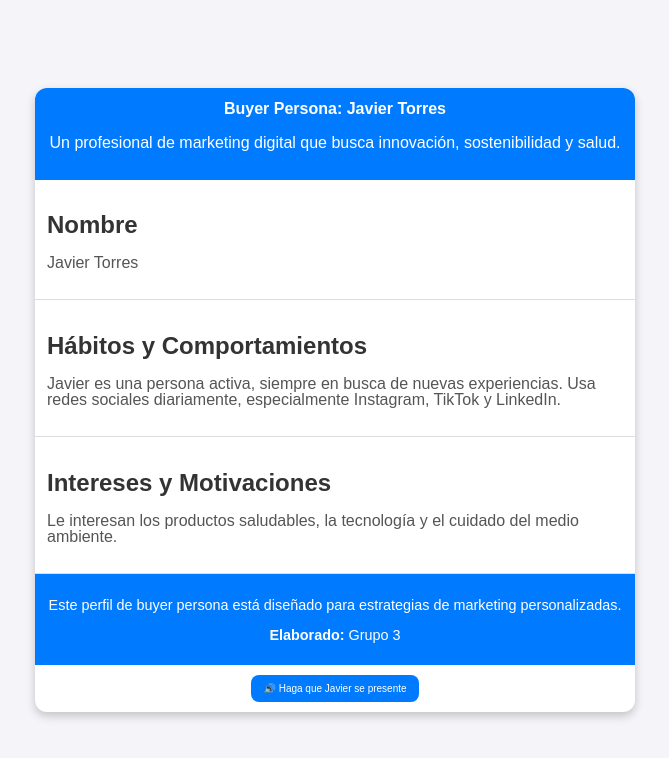
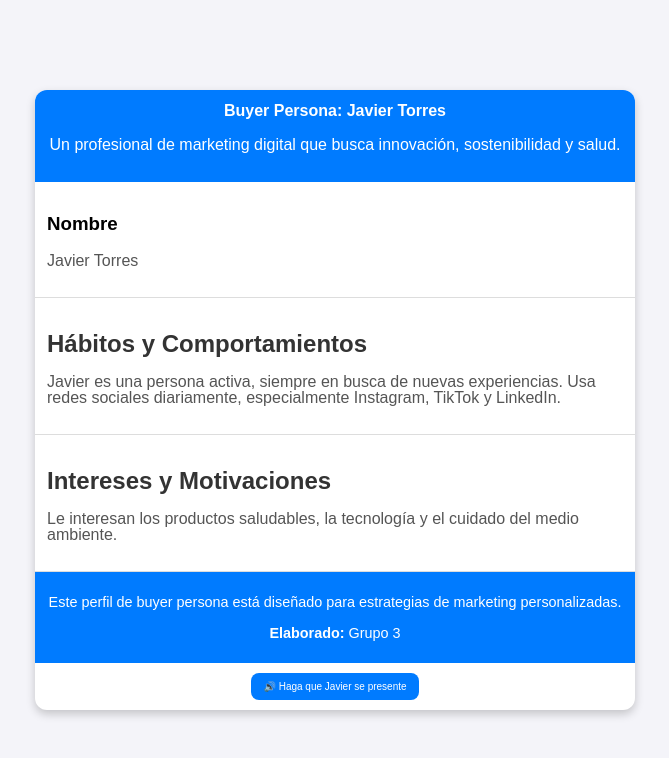
Before and after one commit to 1neodat/buyer, a plain HTML site: page index.html in a window 1280 px wide. Shown: the whole page, without its empty margins (305-974 px from the left). Drawn offline with Linux system fonts and the light colour scheme.

Commit message:
Update index.html

```diff
--- a/index.html
+++ b/index.html
@@ -87,7 +87,7 @@
     </div>
 
     <div class="section">
-      <h2>Nombre</h2>
+      <h3>Nombre</h3>
       <p>Javier Torres</p>
     </div>
 
```
